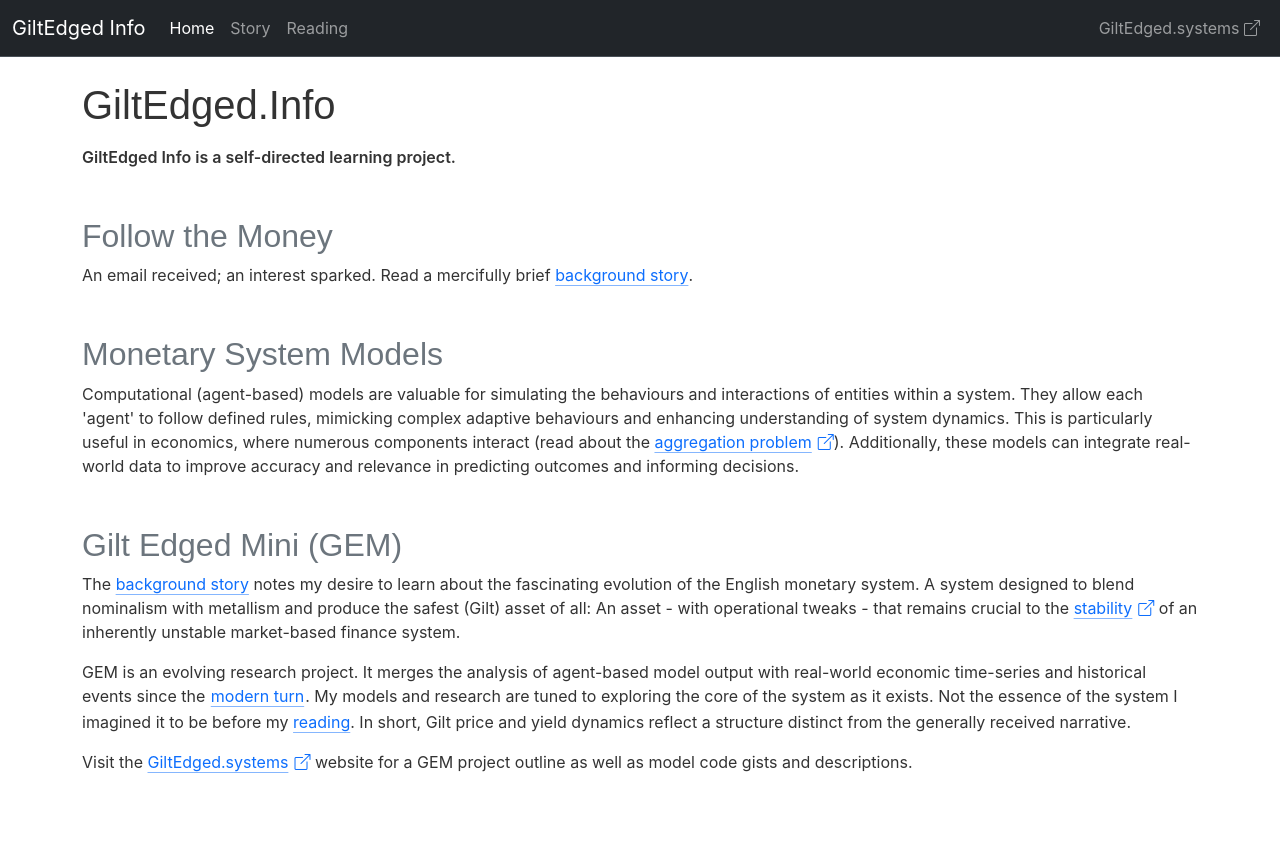
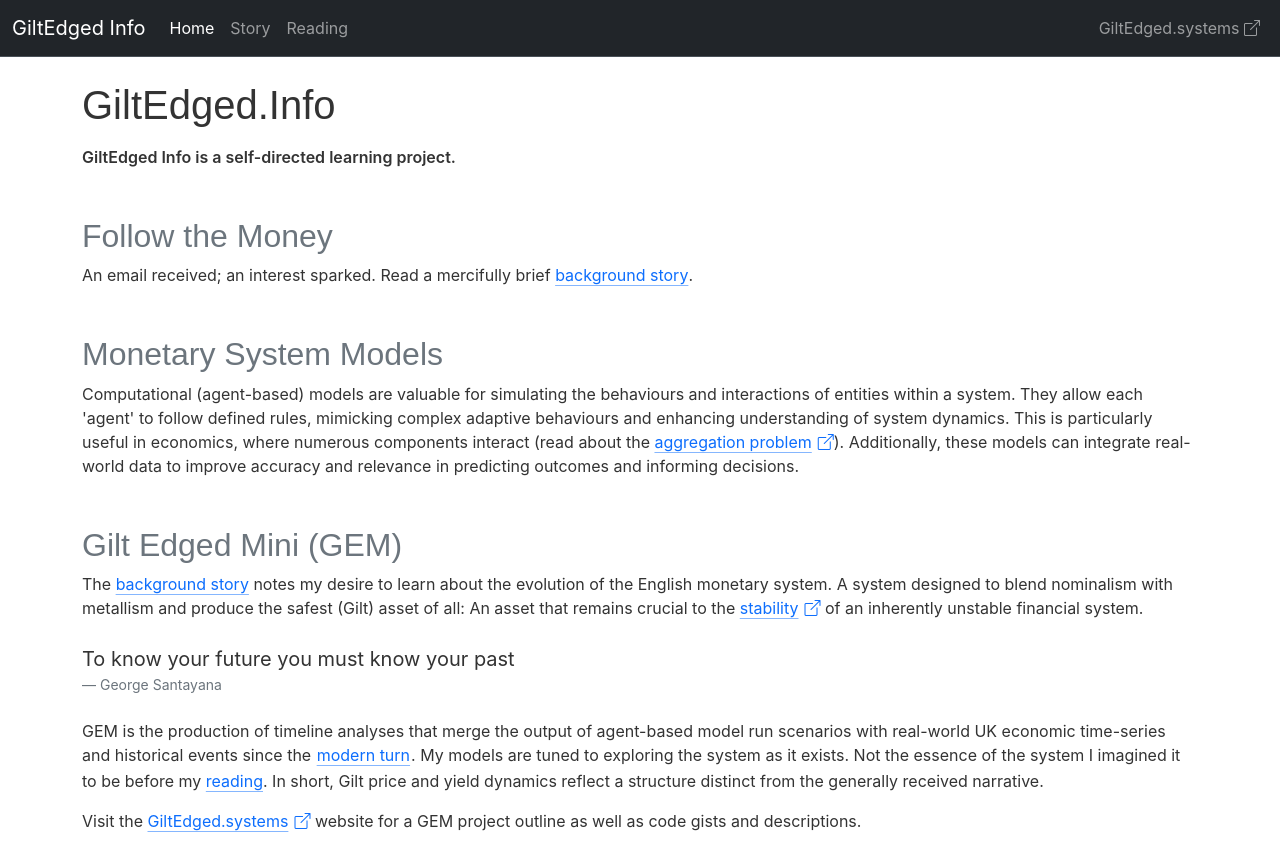
Before and after one commit to danodriscoll/giltedged-info, a React (Vite) app: page / in a window 1280 px wide. Before the commit the page ends 800 px from the top, so only its background shows below. Built offline with nearby package versions, Linux system fonts and the light colour scheme.

Commit message:
index text edits

```diff
--- a/src/routes/index.jsx
+++ b/src/routes/index.jsx
@@ -39,16 +39,28 @@ function Index() {
         </h2>
 
         <p>
-          The <Link className="icon-link" to="/background-story">background story</Link> notes my desire to learn about the fascinating evolution of the English monetary system. A system designed to blend nominalism with metallism and produce the safest (Gilt) asset of all: An asset - with operational tweaks - that remains crucial to the <a className="icon-link" href="https://www.bankofengland.co.uk/quarterly-bulletin/2023/2023/financial-stability-buy-sell-tools-a-gilt-market-case-study" target="_blank">stability <i className="bi bi-box-arrow-up-right mb-2"></i></a> of an inherently unstable market-based finance system.
+          The <Link className="icon-link" to="/background-story">background story</Link> notes my desire to learn about the evolution of the English monetary system. A system designed to blend nominalism with metallism and produce the safest (Gilt) asset of all: An asset that remains crucial to the <a className="icon-link" href="https://www.bankofengland.co.uk/quarterly-bulletin/2023/2023/financial-stability-buy-sell-tools-a-gilt-market-case-study" target="_blank">stability <i className="bi bi-box-arrow-up-right mb-2"></i></a> of an inherently unstable financial system.
+        </p>
+
+        <figure className="mt-4 mb-4">
+          <blockquote className="blockquote">
+            <p>
+              To know your future you must know your past
+            </p>
+          </blockquote>
+          <figcaption className="blockquote-footer">
+            George Santayana
+          </figcaption>
+        </figure>
+
+        <p>
+          GEM is the production of timeline analyses that merge the output of agent-based model run scenarios with real-world UK economic time-series and historical events since the  <button type="button" className="btn btn-link ps-0 pe-0 icon-link" data-bs-toggle="modal" data-bs-target="#modernTurn" style={{ marginTop: `-9px`, marginBottom: `-5px` }}>modern turn</button>. My models are tuned to exploring the system as it exists. Not the essence of the system I imagined it to be before my <Link className="icon-link" to="/reading">reading</Link>. In short, Gilt price and yield dynamics reflect a structure distinct from the generally received narrative.
         </p>
 
         <p>
-          GEM is an evolving research project. It merges the analysis of agent-based model output with real-world economic time-series and historical events since the <button type="button" className="btn btn-link ps-0 pe-0 icon-link" data-bs-toggle="modal" data-bs-target="#modernTurn" style={{ marginTop: `-9px`, marginBottom: `-5px` }}>modern turn</button>. My models and research are tuned to exploring the core of the system as it exists. Not the essence of the system I imagined it to be before my <Link className="icon-link" to="/reading">reading</Link>. In short, Gilt price and yield dynamics reflect a structure distinct from the generally received narrative.
+          Visit the <a className="icon-link" href="https://www.giltedged.systems" target="_blank">GiltEdged.systems <i className="bi bi-box-arrow-up-right mb-2"></i></a> website for a GEM project outline as well as code gists and descriptions.
         </p>
 
-        <p>
-          Visit the <a className="icon-link" href="https://www.giltedged.systems" target="_blank">GiltEdged.systems <i className="bi bi-box-arrow-up-right mb-2"></i></a> website for a GEM project outline as well as model code gists and descriptions.
-        </p>
         <div className="modal fade" id="modernTurn" tabIndex="-1" aria-labelledby="modernTurnLabel" aria-hidden="true">
           <div className="modal-dialog modal-lg">
             <div className="modal-content">
```
